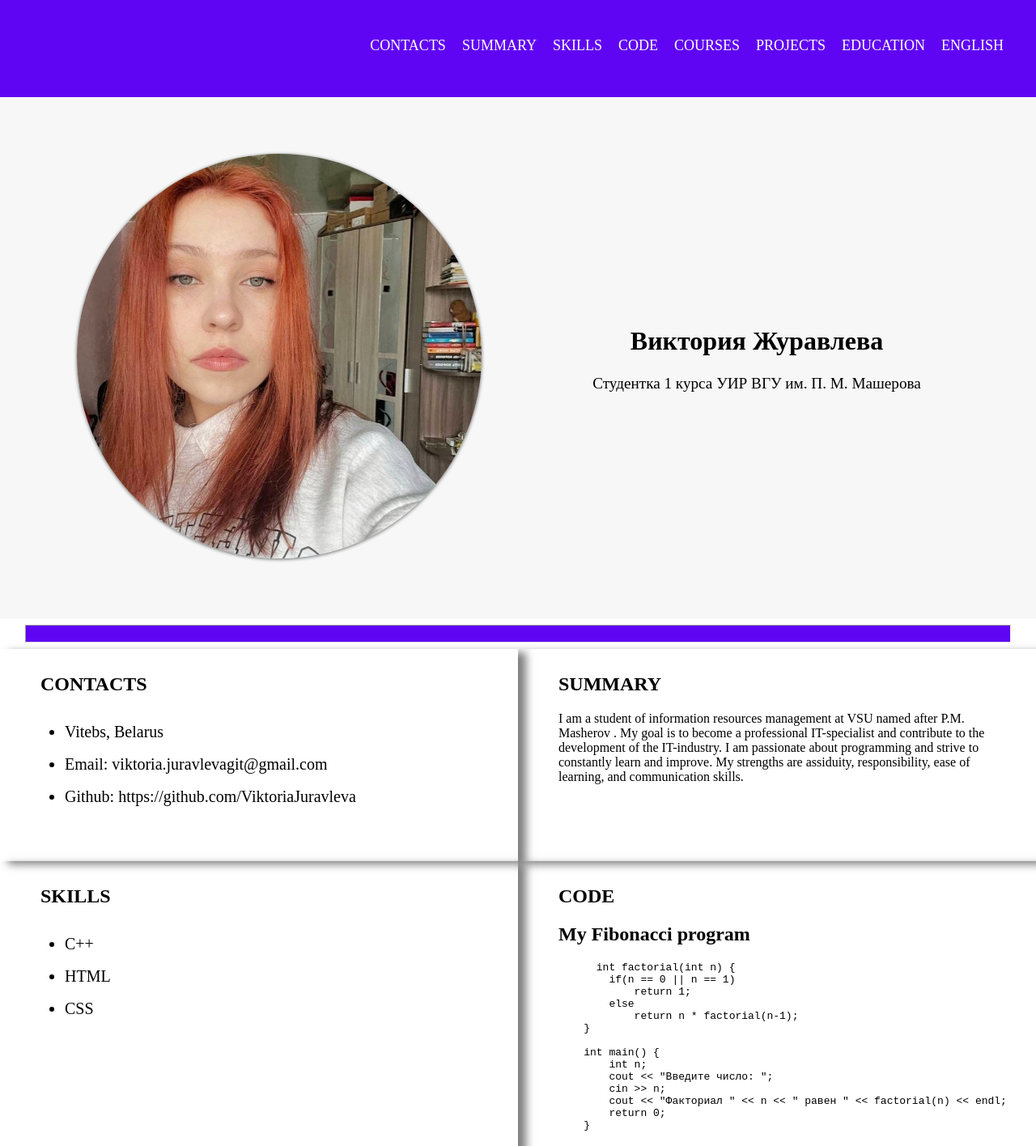
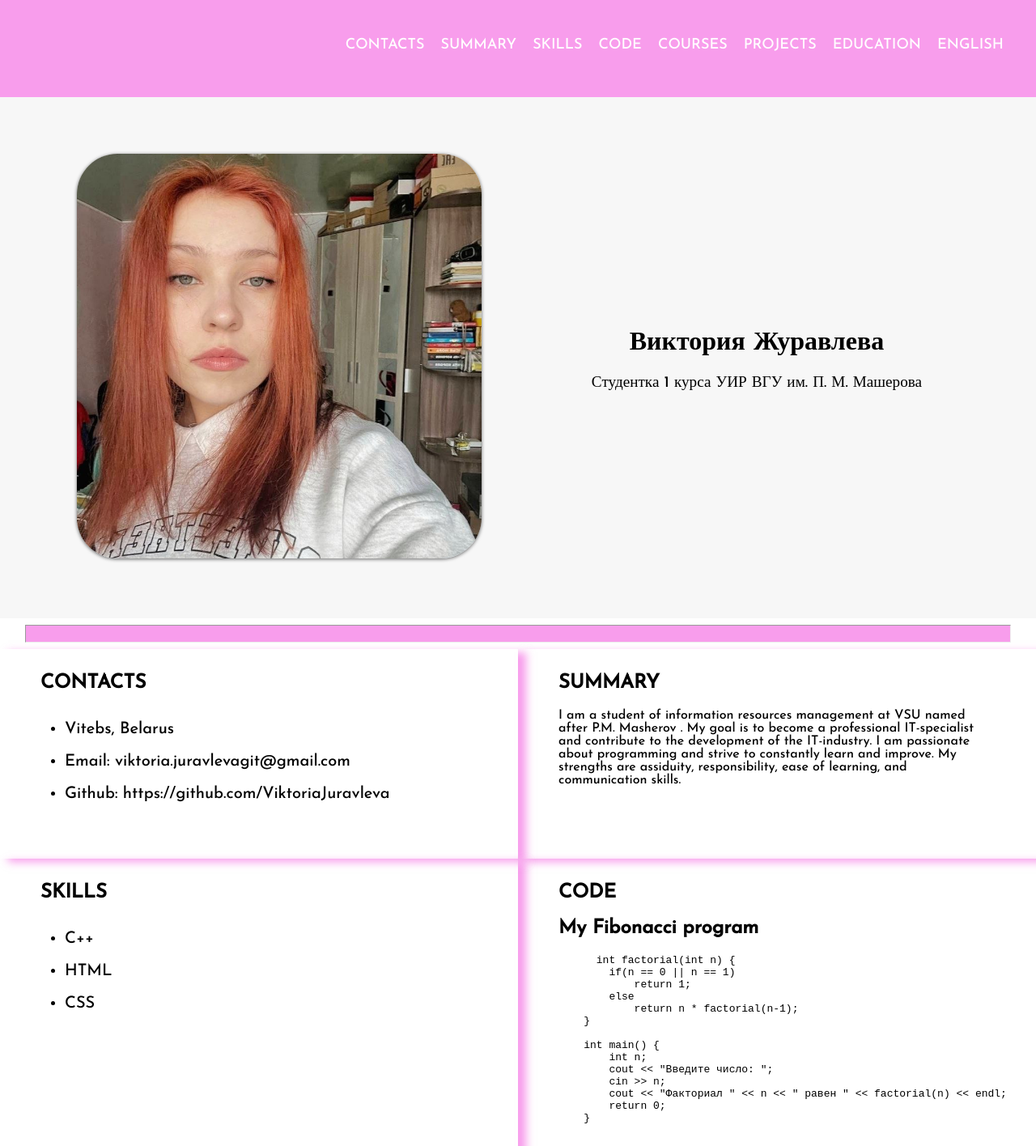
Before and after one commit to ViktoriaJuravleva/CV, a plain HTML site: page index.html in a window 1280 px wide. Shown: the top 1416 px of the page at 81% size. Drawn offline with Linux system fonts and the light colour scheme.

Commit message:
Update style.css

```diff
--- a/style.css
+++ b/style.css
@@ -4,6 +4,7 @@ body {
   display: flex;
   flex-direction: column;
   height: 100%;
+  font-family: 'Josefin Sans';
 }
 img {
   border-radius: 50%;
@@ -40,7 +41,7 @@ img {
 
 .info-img img {
   max-width: 100%;
-  border-radius: 50%;
+  border-radius: 10%;
 }
 
 .info-text {
@@ -63,7 +64,7 @@ img {
 .photo{
   width: 2px;
   height: 2px;
-  background-color: #6005f3;
+  background-color: rgba(241, 60, 217, 0.5);
   ;
   width: 90%;
 }
@@ -71,7 +72,7 @@ img {
   display: flex;
   justify-content: flex-end;
   align-items: center;
-  background-color: #6005f3;
+  background-color: rgba(241, 60, 217, 0.5);
   color: #fff;
   padding: 10px;
 }
@@ -101,7 +102,7 @@ li {
 hr{
   width: 250px;
   height: 20px;
-  background-color: #6005f3;
+  background-color: rgba(241, 60, 217, 0.5);
 
   width: 95%;
 }
@@ -117,7 +118,7 @@ hr{
   padding: 10px 10px 35px;
   width: calc(50% - 20px);
   box-sizing:border-box;
-  box-shadow: 10px 4px 10px rgba(0, 0, 0, 0.5);
+  box-shadow: 10px 4px 10px rgba(241, 60, 217, 0.5);
   padding-left: 50px;
   padding-right: 50px;
 
@@ -215,7 +216,7 @@ hr{
   transform: rotate(-45deg) translate(5px, -5px);
   }
   .footer {
-    background-color: #6005f3;
+    background-color: rgba(241, 60, 217, 0.5);
     padding: 20px;
   }
   footer {
```
